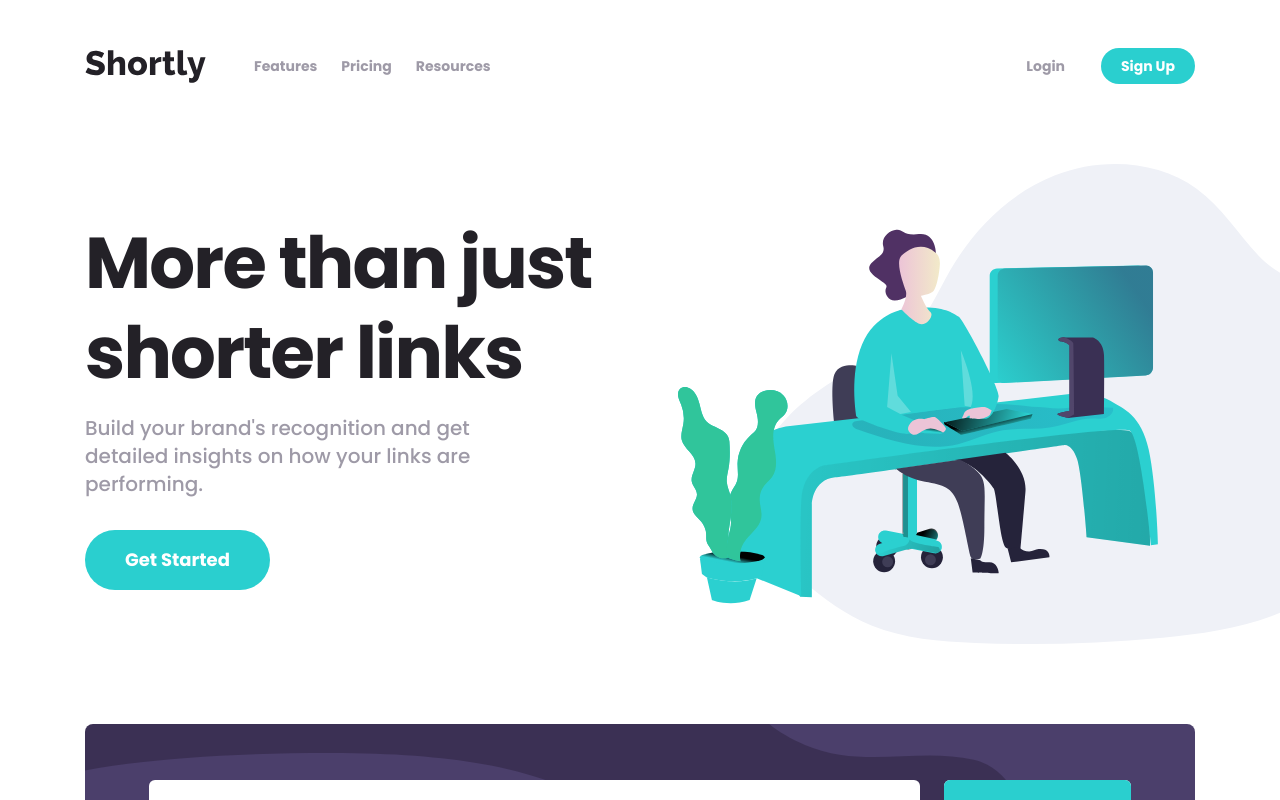
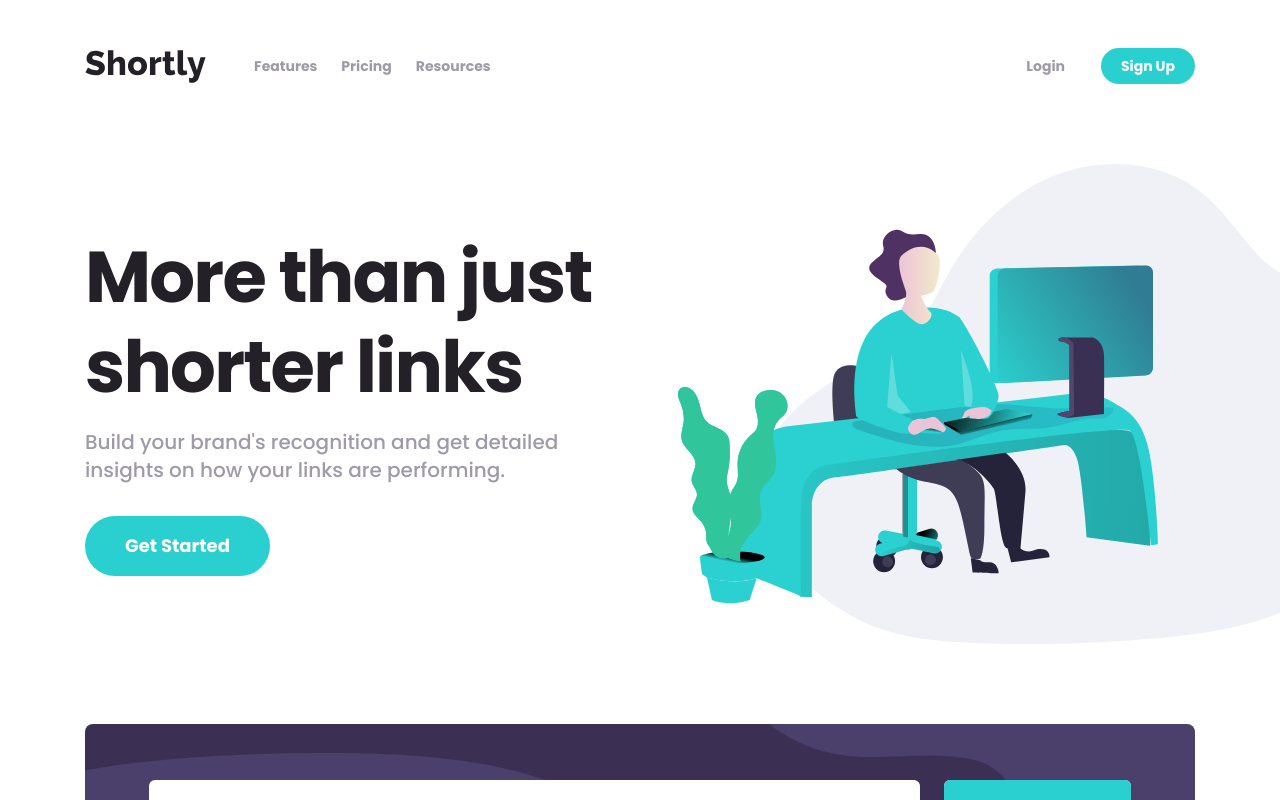
Before and after one commit to danaYatsuta/frontend-mentor-url-shortening-api, a Vue app: page / in a window 1280 px wide. Shown: the top 800 px of the page. Built offline with nearby package versions, Linux system fonts and the light colour scheme.

Commit message:
Spacing corrections in hero

```diff
--- a/src/components/TheHero.vue
+++ b/src/components/TheHero.vue
@@ -27,7 +27,7 @@ export default {
           >
             More than just shorter links
           </h1>
-          <p class="mt-4 w-5/6 xl:text-xl 2xl:mt-2">
+          <p class="mt-4 max-w-sm md:max-w-lg xl:text-xl 2xl:mt-2">
             Build your brand's recognition and get detailed insights on how your links are
             performing.
           </p>
```
